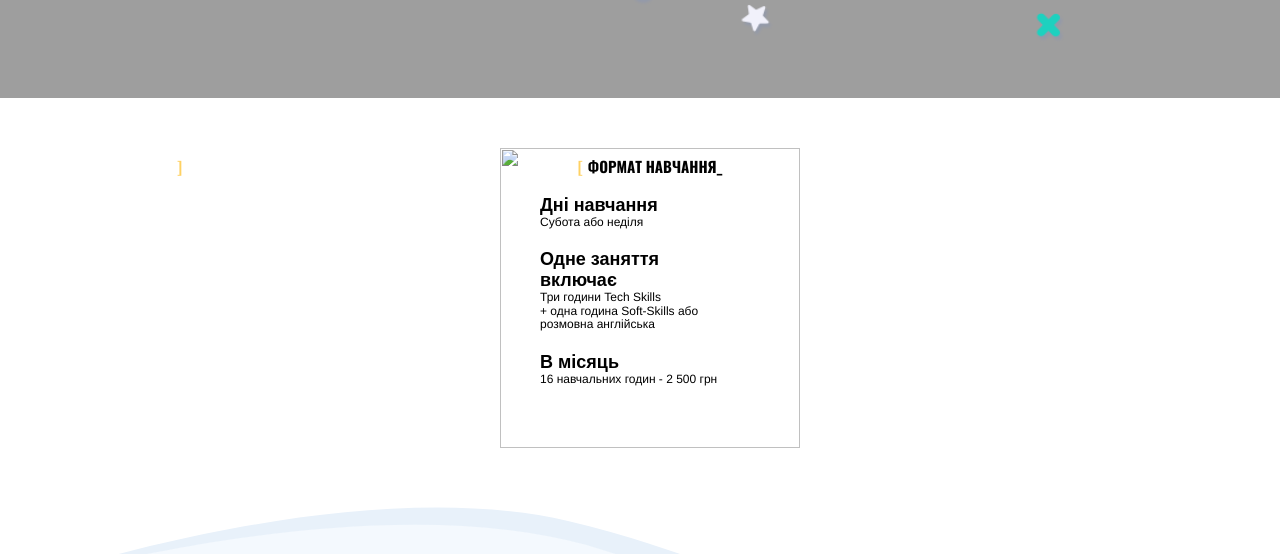
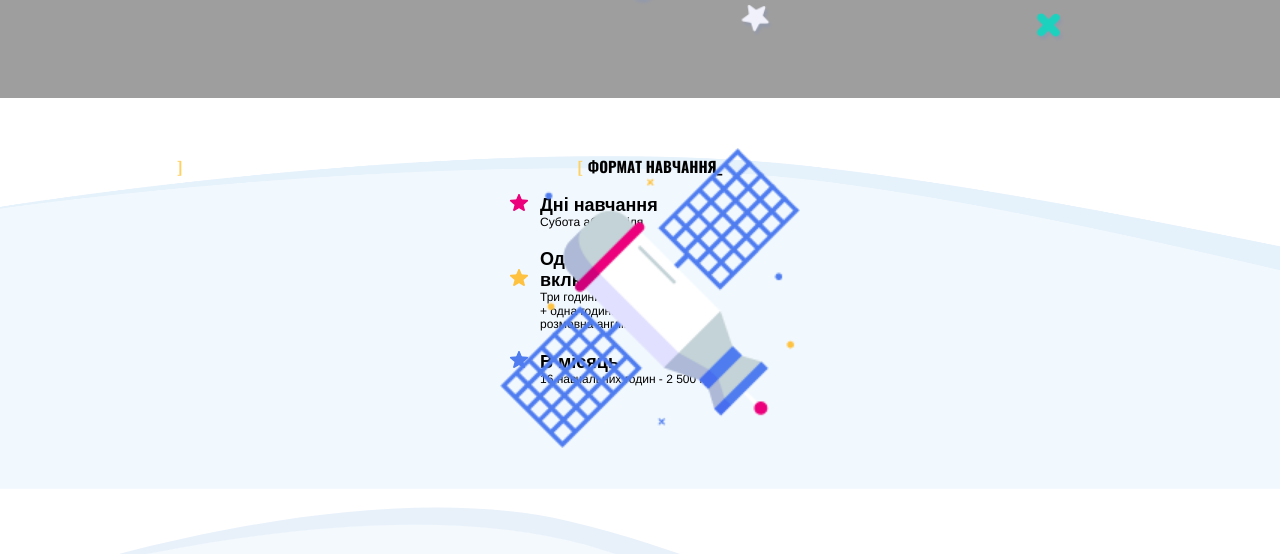
Before and after one commit to Clevinpro/FinishAdditionalGoIt, a website: page src/index.html in a window 1280 px wide. Shown: the part 6315-6869 px from the top of the page. Drawn offline with nearby package versions, Linux system fonts and the light colour scheme; files that its build step writes are made by us from their sources; the site is published under a folder, as on GitHub Pages, so addresses that start at the root find nothing; files whose address does not match are found by name; a web font is replaced by a local one.

Commit message:
fix Oleh

```diff
--- a/src/html/form_education.html
+++ b/src/html/form_education.html
@@ -21,7 +21,7 @@
           </div>
         </div>
         <div class="form_education-items">
-          <img class="form_education-image" src="/images/sputnik-2-2.png" alt="">
+          <img class="form_education-image" src="images/sputnik-2-2.png" alt="">
         </div>
 
       </div>
--- a/src/sass/components/form_education.scss
+++ b/src/sass/components/form_education.scss
@@ -1,5 +1,5 @@
 .background {
-  background: url('/images/form_education-backgr.png') no-repeat bottom;
+  background: url('images/form_education-backgr.png') no-repeat bottom;
   background-size: 150% 85%;
   background-position-x: -50px;
 }
@@ -66,7 +66,7 @@
   &::before {
     display: block;
     margin: 0 auto;
-    content: url('/images/star41.png');
+    content: url('images/star41.png');
     position: absolute;
     left: -30px;
     bottom: 0;
@@ -81,7 +81,7 @@
   &::before {
     display: block;
     margin: 0 auto;
-    content: url('/images/star51.png');
+    content: url('images/star51.png');
     position: absolute;
     left: -30px;
     bottom: 0;
@@ -96,7 +96,7 @@
   &::before {
     display: block;
     margin: 0 auto;
-    content: url('/images/star61.png');
+    content: url('images/star61.png');
     position: absolute;
     left: -30px;
     bottom: 0;
```
Also changed, not shown: build/css/styles.css, build/css/styles.min.css, build/index.html.
